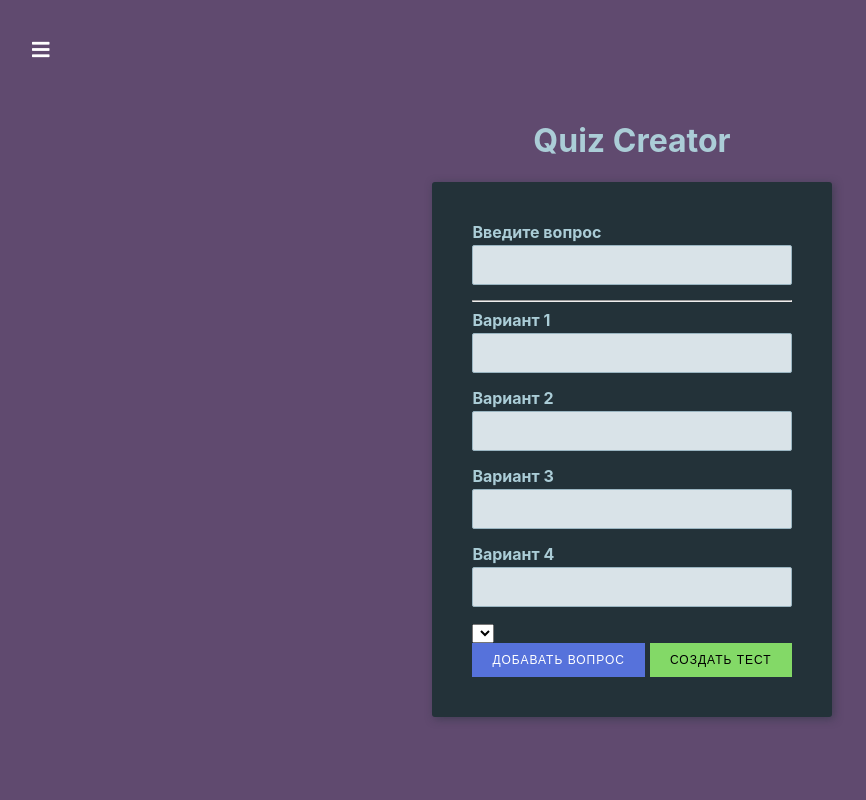
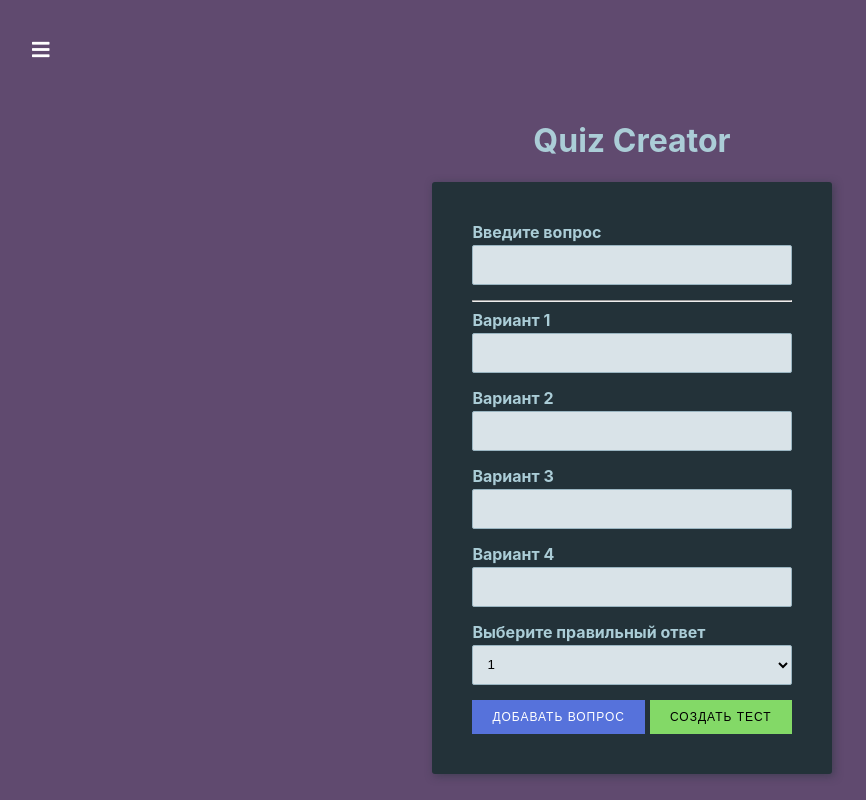
Before and after one commit to smargelov/react-learn, a React (Create React App) app: page /quiz-create in a window 1280 px wide. Shown: the whole page, without its empty margins (8-874 px from the left). Built offline with nearby package versions, Linux system fonts and the light colour scheme.

Commit message:
Add select component

```diff
--- /dev/null
+++ b/src/components/Ui/Select/Select.js
@@ -0,0 +1,28 @@
+import React from 'react';
+import classes from "./Select.module.sass";
+
+const Select = props => {
+    return (
+        <div className={classes.Select}>
+            <label>
+                <span className={classes.text}>{props.label}</span>
+                <select
+                    value={props.value}
+                    onChange={props.onChange}
+                >
+                    {props.options.map((option, index) => {
+                        return (
+                            <option
+                                key={option.value + index}
+                                value={option.value}>
+                                {option.text}
+                            </option>
+                        )
+                    })}
+                </select>
+            </label>
+        </div>
+    )
+}
+
+export default Select;
--- /dev/null
+++ b/src/components/Ui/Select/Select.module.sass
@@ -0,0 +1,21 @@
+@import "src/App"
+.Select
+    margin-bottom: 15px
+    label
+        display: flex
+        flex-direction: column
+        align-items: flex-start
+    select
+        width: 100%
+        background-color: lighten($bg-color, 70%)
+        height: 40px
+        padding: 5px 10px
+        border-radius: 2px
+        border: 1px solid lighten($bg-color, 50%)
+        outline: none
+        transition: all .3s ease-in-out
+
+.text
+    font-weight: bold
+    color: $white-color
+    margin-bottom: 3px
--- a/src/containers/QuizCreator/QuizCreator.js
+++ b/src/containers/QuizCreator/QuizCreator.js
@@ -3,6 +3,7 @@ import classes from "./QuizCreator.module.sass";
 import Input from "../../components/Ui/Input/Input";
 import Button from "../../components/Ui/Button/Button";
 import {createControl} from "../../form/formFramework";
+import Select from "../../components/Ui/Select/Select";
 
 function createOptionControl(num) {
     return createControl({
@@ -28,6 +29,7 @@ function createFormControls() {
 class QuizCreator extends React.Component {
     state = {
         quiz: [],
+        rightAnswerId: 1,
         formControls: createFormControls()
     }
 
@@ -67,17 +69,32 @@ class QuizCreator extends React.Component {
         })
     }
 
+    changeSelectHandler= event => {
+        this.setState({
+            rightAnswerId: +event.target.value
+        })
+    }
+
     render() {
+        const select = <Select
+            label="Выберите правильный ответ"
+            value={this.state.rightAnswerId}
+            onChange={this.changeSelectHandler}
+            options={[
+                {text: 1, value: 1},
+                {text: 2, value: 2},
+                {text: 3, value: 3},
+                {text: 4, value: 4},
+            ]}
+        />
         return (
             <div className={classes.QuizCreator}>
                 <div>
                     <h1>Quiz Creator</h1>
                     <form onSubmit={this.submitHandler}>
                         {this.renderControls()}
-                        <select name="" id="">
 
-                        </select>
-                        <br/>
+                        {select}
                         <Button
                             type="primary"
                             onClick={this.addQuestionHandler}>
```
